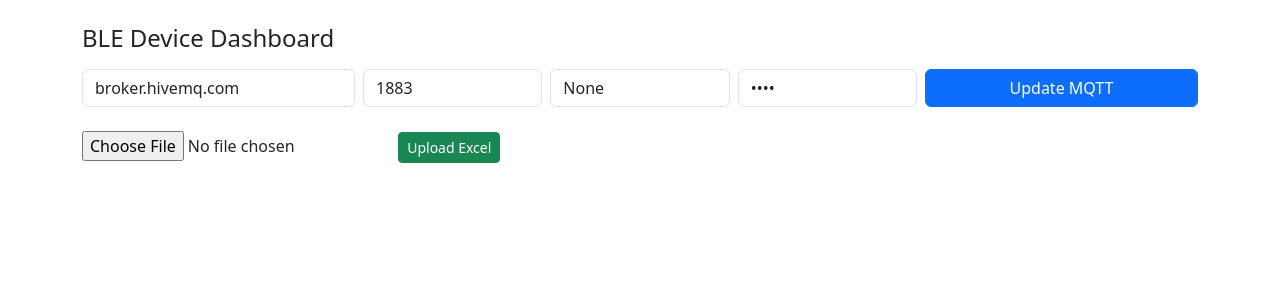
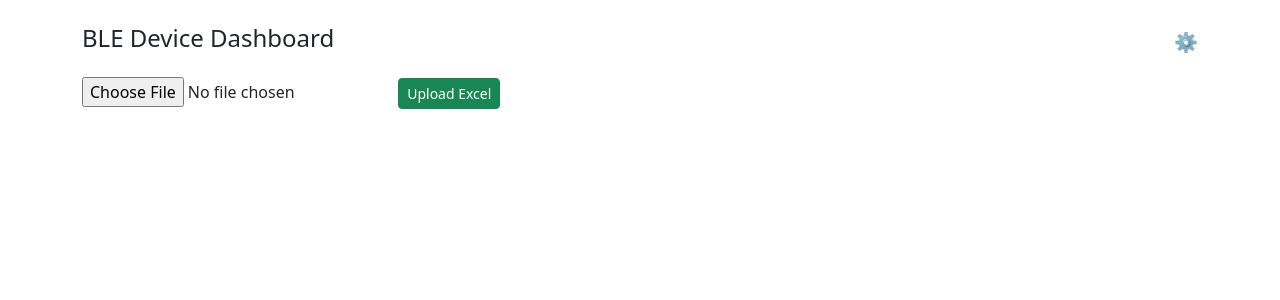
Before and after one commit to amit1547/BLE_Dashboard, a Flask app: page / in a window 1280 px wide. Shown: the top 300 px of the page. Run offline with Flask 3, Linux system fonts and the light colour scheme.

Commit message:
15th commit

```diff
--- a/templates/index.html
+++ b/templates/index.html
@@ -5,19 +5,34 @@
   <title>BLE Dashboard</title>
   <link href="https://cdn.jsdelivr.net/npm/bootstrap@5.3.2/dist/css/bootstrap.min.css" rel="stylesheet">
   <link href="/static/style.css" rel="stylesheet">
+  <style>
+    .small-card { min-height: 180px; }
+    .settings-icon {
+      float: right;
+      cursor: pointer;
+      font-size: 1.2rem;
+      color: #555;
+    }
+    .settings-icon:hover { color: #000; }
+  </style>
 </head>
 <body>
 <div class="container py-4">
-    <h4 class="mb-3">BLE Device Dashboard</h4>
+  <div class="d-flex justify-content-between align-items-center mb-3">
+    <h4>BLE Device Dashboard</h4>
+    <span class="settings-icon" onclick="toggleSettings()">⚙️</span>
+  </div>
 
-    <!-- MQTT Config Form -->
-    <form id="mqttForm" class="row g-2 mb-4">
-        <div class="col-md-3"><input type="text" class="form-control" name="host" placeholder="MQTT Host" value="{{ mqtt.host }}"></div>
-        <div class="col-md-2"><input type="number" class="form-control" name="port" placeholder="Port" value="{{ mqtt.port }}"></div>
-        <div class="col-md-2"><input type="text" class="form-control" name="username" placeholder="Username" value="{{ mqtt.username }}"></div>
-        <div class="col-md-2"><input type="password" class="form-control" name="password" placeholder="Password" value="{{ mqtt.password }}"></div>
+  <!-- MQTT Settings Panel -->
+  <div id="mqttPanel" class="card p-3 mb-4" style="display:none;">
+    <form id="mqttForm" class="row g-2">
+      <div class="col-md-3"><input type="text" class="form-control" name="host" placeholder="MQTT Host" value="{{ mqtt.host or 'test-2-mqtt.syookisnite.com' }}"></div>
+      <div class="col-md-2"><input type="number" class="form-control" name="port" placeholder="Port" value="{{ mqtt.port or 1883 }}"></div>
+      <div class="col-md-2"><input type="text" class="form-control" name="username" placeholder="Username" value="{{ mqtt.username or 'tnt' }}"></div>
+      <div class="col-md-2"><input type="password" class="form-control" name="password" placeholder="Password" value="{{ mqtt.password or 'syook2018' }}"></div>
       <div class="col-md-3"><button type="submit" class="btn btn-primary w-100">Update MQTT</button></div>
     </form>
+  </div>
 
   <!-- Excel Upload -->
   <form id="uploadForm" class="mb-4">
@@ -57,6 +72,11 @@
 
 <!-- JavaScript -->
 <script>
+function toggleSettings() {
+  const panel = document.getElementById("mqttPanel");
+  panel.style.display = panel.style.display === "none" ? "block" : "none";
+}
+
 document.getElementById("uploadForm").onsubmit = async e => {
   e.preventDefault();
   const formData = new FormData(e.target);
@@ -82,13 +102,9 @@ async function sendAction(mac, action) {
 }
 
 async function sendCustom(topic, payload) {
-    const res = await fetch("/action", {
-        method: "POST",
-        headers: { "Content-Type": "application/json" },
-        body: JSON.stringify({ mac: topic.split("/")[0], action: JSON.parse(payload).action })
-    });
-    const data = await res.json();
-    console.log("Custom action sent:", data);
+  const mac = topic.split("/")[0];
+  const action = JSON.parse(payload).action;
+  await sendAction(mac, action);
 }
 </script>
 </body>
```
Lines whose indentation alone changed are shown as unchanged.
